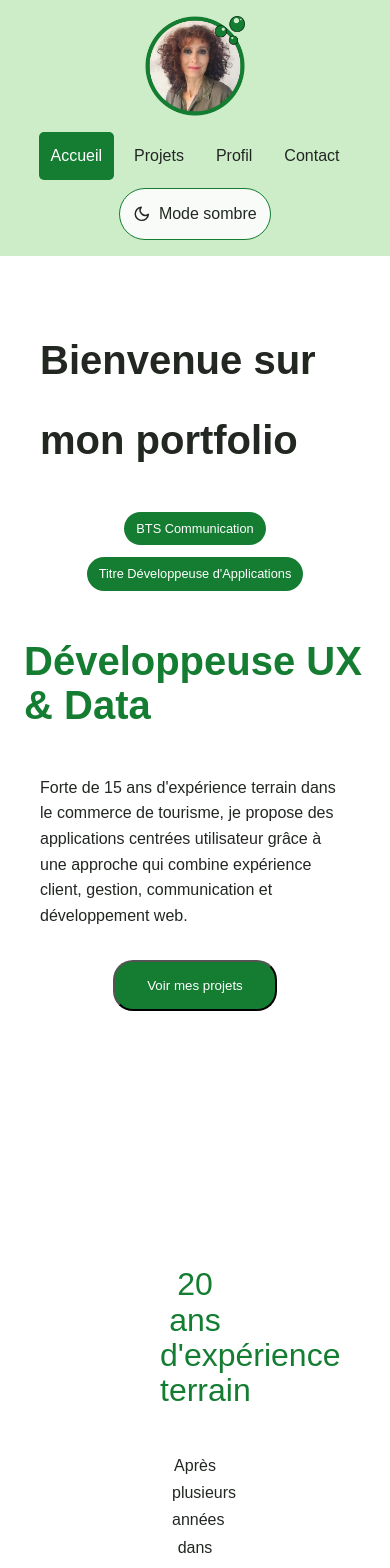
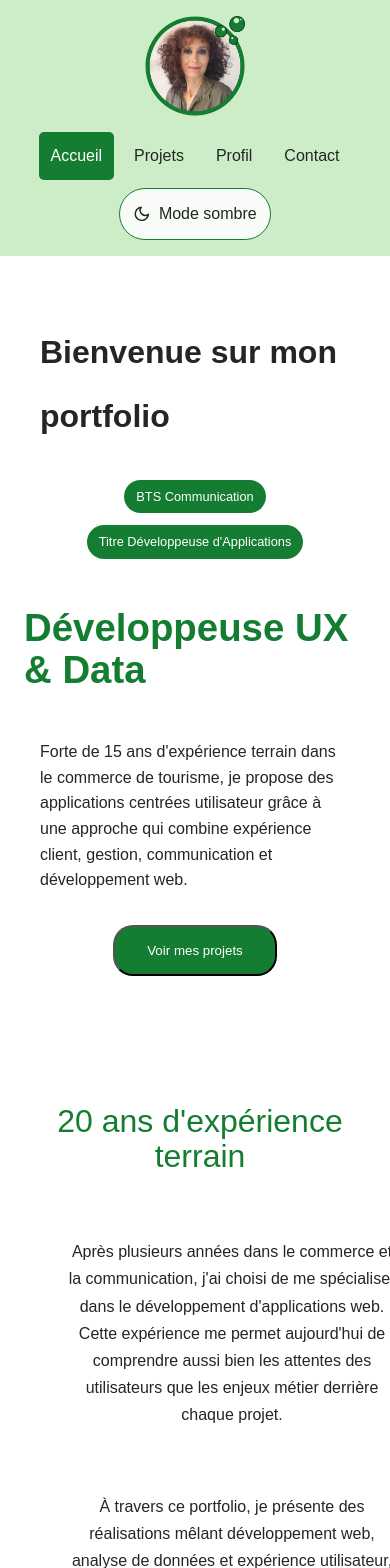
Before and after one commit to SaskiaCorre/portfolio-react, a React (Vite) app: page / in a window 390 px wide. Shown: the top 1568 px of the page. Built offline with nearby package versions, Linux system fonts and the light colour scheme.

Commit message:
Amélioration des media queries téléphone et création de .env.production pour débloquer EmailJS

```diff
--- a/src/pages/Contact.jsx
+++ b/src/pages/Contact.jsx
@@ -27,9 +27,9 @@ export default function Contact() {
     setIsSending(true);
     setStatusMessage(null);
 
-    const SERVICE_ID = import.meta.env.VITE_EMAILJS_SERVICE_ID;
-    const TEMPLATE_ID = import.meta.env.VITE_EMAILJS_TEMPLATE_ID;
-    const PUBLIC_KEY = import.meta.env.VITE_EMAILJS_PUBLIC_KEY;
+    const SERVICE_ID = import.meta.env.production.VITE_EMAILJS_SERVICE_ID;
+    const TEMPLATE_ID = import.meta.env.production.VITE_EMAILJS_TEMPLATE_ID;
+    const PUBLIC_KEY = import.meta.env.production.VITE_EMAILJS_PUBLIC_KEY;
 
     // Les clés de cet objet = {{variable}} de mon Template EmailJS
     const templateParams = {
--- a/src/styles/About.css
+++ b/src/styles/About.css
@@ -84,4 +84,8 @@
   .about-page .page-list {
     margin-left: 1rem;
   }
+
+  .about-page .right-sidebar {
+    display: none;
+  }
 }
--- a/src/styles/Card.css
+++ b/src/styles/Card.css
@@ -63,7 +63,7 @@
   .cards-container {
     grid-template-columns: 1fr;
     width: min(400px, 90%);
-    padding: 1rem;
+    padding: 0;
     gap: 1.5rem;
   }
 }
--- a/src/styles/Home.css
+++ b/src/styles/Home.css
@@ -198,7 +198,11 @@ padding: 0 1rem;
   }
 
   .home-page .hero-title {
-    font-size: 2.5rem;
+    font-size: 2.4rem;
+  }
+
+  .home-page .hero-subtitle {
+    font-size: 2rem;
   }
 
   .home-page .hero-text {
@@ -221,4 +225,24 @@ padding: 0 1rem;
   .home-page .page-badges {
     padding: 1rem;
   }
+
+  .home-page .page-text,
+  .home-page .page-content {
+    width: 400px;
+    gap: 1.5rem;
+    padding: 2rem;
+    justify-content: center;
+  }
+
+  .project-preview {
+    grid-template-columns: 1fr;
+    width: min(400px, 90%);
+    padding: 1rem;
+    gap: 1.5rem;
+  }
+
+  .preview-sidebar {
+    display: none;
+  }
+
 }
--- a/src/styles/Projects.css
+++ b/src/styles/Projects.css
@@ -220,9 +220,6 @@
   }
 
   .grid-card {
-    width: 100%;
-    max-width: 350px;
-    height: auto;
-    margin: 0 auto;
+    height: 200px;
   }
 }
```
Also changed, not shown: 2 other files (tests, documents, lock files or other folders).
